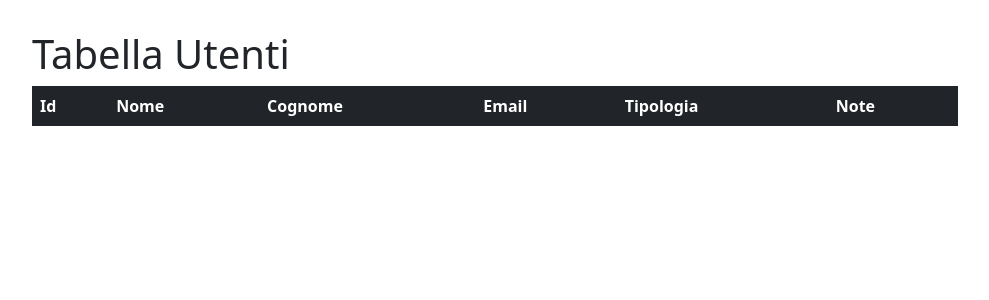
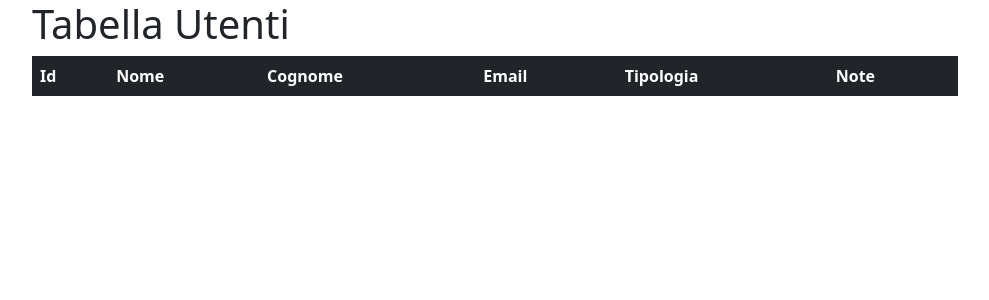
Before and after one commit to Maykl99/leggiFile_csv, a PHP site: template views/index.php in a window 1280 px wide. Shown: the top 300 px of the page, without its empty margins (50-1039 px from the left). Run offline with PHP 8.4, Linux system fonts and the light colour scheme; the template is opened without the code that fills it, so the values that code supplies are empty.

Commit message:
completo

```diff
--- a/assets/css/style.css
+++ /dev/null
@@ -1,9 +0,0 @@
-*{
-    margin: 0;
-    padding: 0;
-    box-sizing: border-box;
-}
-
-h1{
-    margin-top: 30px;
-}
--- a/models/CsvImporter.php
+++ b/models/CsvImporter.php
@@ -24,7 +24,3 @@ class CsvImporter extends CsvFileLoader
         }
     }
 }
-
-/* test di prova
-$csv = new CsvImporter();
-$csv->ReaderCSV(); */
--- a/models/connection.php
+++ b/models/connection.php
@@ -19,7 +19,3 @@ class Connection #extends PDO
         }
     }
 }
-
-/* test di prova
-$c = new Connection;
-$c->connect(); */
--- a/views/index.php
+++ b/views/index.php
@@ -7,8 +7,8 @@
     <!-- Bootstrap CSS -->
     <link href="https://cdn.jsdelivr.net/npm/bootstrap@5.0.0-beta1/dist/css/bootstrap.min.css" rel="stylesheet" integrity="sha384-giJF6kkoqNQ00vy+HMDP7azOuL0xtbfIcaT9wjKHr8RbDVddVHyTfAAsrekwKmP1" crossorigin="anonymous">
     <title>Mostra utenti</title>
-    <!-- My CSS -->
-    <link rel="stylesheet" href="../assets/css/style.css">
+    <style>
+    </style>
   </head>
   <body>
 
@@ -41,6 +41,7 @@
       </div>
     </div>
 
+
     <!-- Option 1: Bootstrap Bundle with Popper -->
     <script src="https://cdn.jsdelivr.net/npm/bootstrap@5.0.0-beta1/dist/js/bootstrap.bundle.min.js" integrity="sha384-ygbV9kiqUc6oa4msXn9868pTtWMgiQaeYH7/t7LECLbyPA2x65Kgf80OJFdroafW" crossorigin="anonymous"></script>
     <!-- Option 2: Separate Popper and Bootstrap JS -->
```
Also changed, not shown: models/QueryDB.php (+0 -7 lines), assets/js/script.js (deleted).
